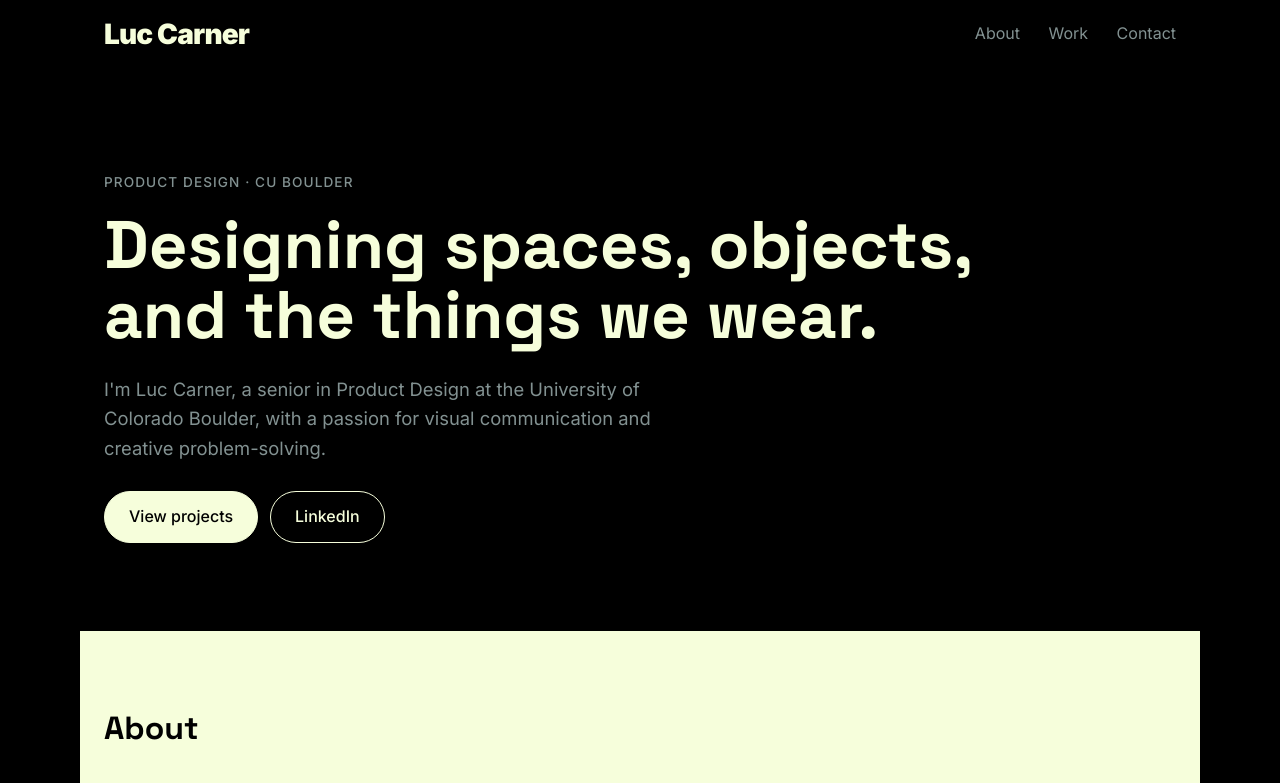
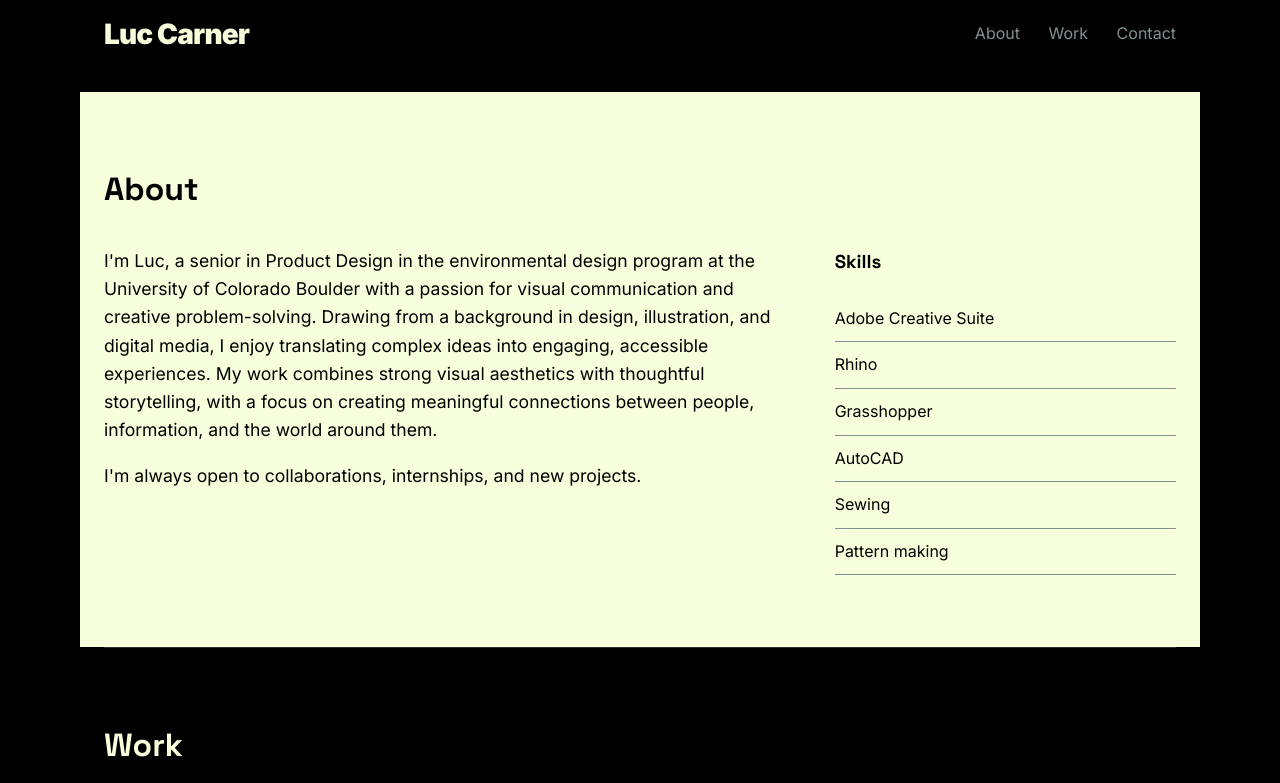
Before and after one commit to ethans-design/LUC-portfolio, a plain HTML site: page index.html in a window 1280 px wide. Shown: the top 783 px of the page. Drawn offline with Linux system fonts and the light colour scheme.

Commit message:
Remove the hero block so the page opens on the bio
Co-Authored-By: Claude Opus 5.5 <noreply@anthropic.com>
Claude-Session: https://claude.ai/code/session_01Urrv76MZ9j1RWSryFmrUvp

```diff
--- a/index.html
+++ b/index.html
@@ -21,16 +21,6 @@
   </header>
 
   <main id="top">
-    <section class="hero">
-      <p class="eyebrow">Product Design · CU Boulder</p>
-      <h1>Designing spaces, objects, and the things we wear.</h1>
-      <p class="lede">I'm Luc Carner, a senior in Product Design at the University of Colorado Boulder, with a passion for visual communication and creative problem-solving.</p>
-      <div class="hero-actions">
-        <a class="button" href="#work">View projects</a>
-        <a class="button button-ghost" href="https://www.linkedin.com/in/luc-carner-534093316/" target="_blank" rel="noopener">LinkedIn</a>
-      </div>
-    </section>
-
     <section id="about" class="section about">
       <h2>About</h2>
       <div class="about-grid">
--- a/style.css
+++ b/style.css
@@ -200,6 +200,7 @@ main { max-width: var(--max); margin: 0 auto; padding: 0 24px; }
   padding: 72px 24px;
   border-top: none;
 }
+main > .about:first-child { margin-top: 24px; }
 .about-grid {
   display: grid;
   grid-template-columns: 2fr 1fr;
```
